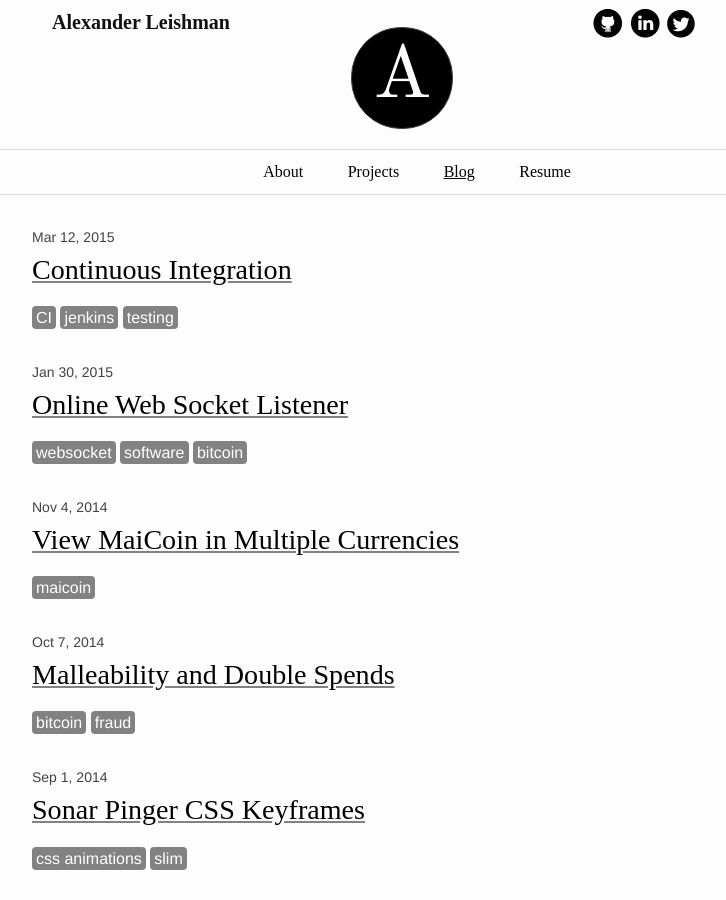
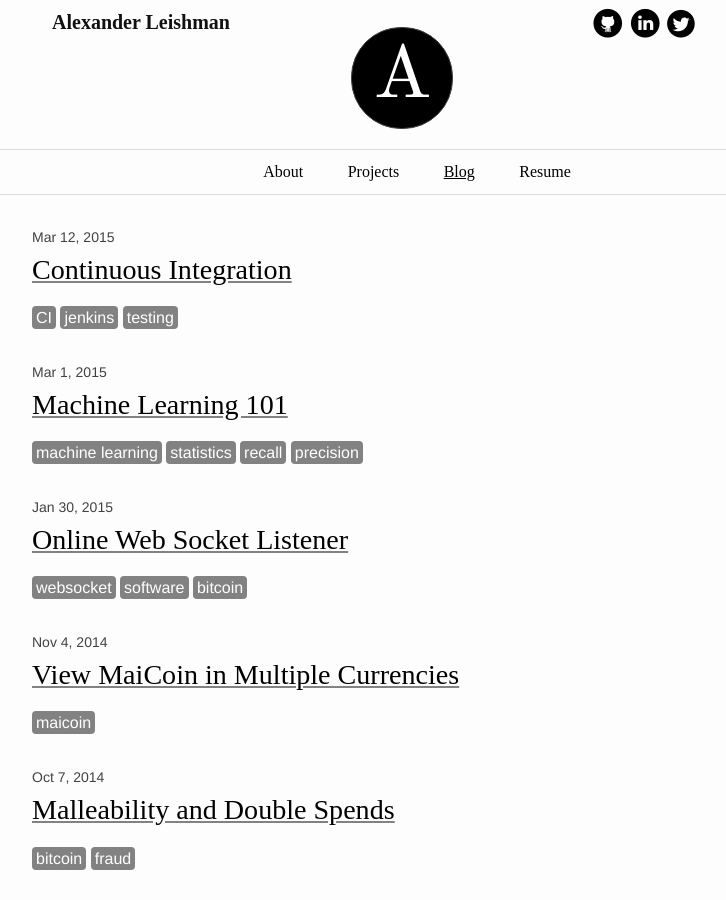
Before and after one commit to leishman/leishman.github.io, a Jekyll site: the page built from posts.html, in a window 1280 px wide and 900 px high. Shown: the whole window, without its empty margins (238-964 px from the left). Built offline with Jekyll 4.4.1, drawn with Linux system fonts in a browser that asks for light colours; some of the changed lines change nothing that is shown.

Commit message:
add first machine learning blog post

```diff
--- a/_includes/head.html
+++ b/_includes/head.html
@@ -13,6 +13,6 @@
   <link rel="stylesheet" href="{{ "/css/main.css" | prepend: site.baseurl }}">
   <link rel="canonical" href="{{ page.url | replace:'index.html','' | prepend: site.baseurl | prepend: site.url }}">
   <link rel="alternate" type="application/rss+xml" title="{{ site.title }}" href="{{ "/feed.xml" | prepend: site.baseurl | prepend: site.url }}" />
-  <link rel="stylesheet" type="text/css" href="http://fonts.googleapis.com/css?family=Old+Standard+TT|Open+Sans&effect=canvas-print">
+  <link rel="stylesheet" type="text/css" href="http://fonts.googleapis.com/css?family=Old+Standard+TT|Open+Sans:400,700&effect=canvas-print">
   <link rel="icon" type="image/x-icon" href="favicon.ico">
 </head>
--- /dev/null
+++ b/_posts/2015-03-01-machine-learning.md
@@ -0,0 +1,42 @@
+---
+layout: post
+title: Machine Learning 101
+date: '2015-03-01T14:15:29+08:00'
+tags:
+- machine learning
+- statistics
+- recall
+- precision
+---
+
+I am currently working through Dr. Andrew Ng's Machine Learning course on [Coursera.org](https://www.coursera.org/course/ml). It is a great introduction to the subject and I have learned a lot so far. In this post I will give an overview of some basic Machine Learning concepts.
+
+### What is Machine Learning?
+
+One day a Statistics Professor met an Algorithms Expert and they fell in love. They had a child and named it Machine Learning.
+
+Jokes aside, Machine Learning describes taking Statistics and Algorithmic theory and using them to make decisions/predictions from data. There are two main types of Machine Learning - *Supervised* and *Unsupervised*. We'll focus on *Supervised Learning*.
+
+### Supervised Learning
+
+*Training a model with a known data set*
+
+For example, email spam classifiers can be built using Supervised Learning techniques. To build such a classifier, you can use a data set consisting of emails that have already been manually classified as SPAM or NOT SPAM. With this data you would train a model (more on this later) to learn from these examples and identify features and respective weights that indicate whether a given email is likely to be spammy.
+
+This initial data set is referred to as the *Training Set*. The efficacy of the trained model can be tested with a *Test Set*, which includes a set of emails that the classifier has never seen before. Calculating the performance of a classifier is not necessarily trivial. For example, if I build a spam classifier that classifies emails correctly 99% of the time, this might sound great. But in reality, what if only 1% of the emails in the test set were spam? If that is the case, then my classifier has made no improvement whatsoever over an unfiltered inbox.
+
+There are various metrics to consider when examining the performance of a model. I'll define some common metrics in the context of our Spam Classifier:
+
+**Precision:** `count of emails accurately classified as spam / count of all emails classified as spam`
+
+**Recall:** `count of emails accurately classified as spam / count of all spam emails`.
+
+*Precision* tells us the proportion emails our model misclassifies as spam (false positives).  *Recall* tells us the proportion of spam emails that our model missed (false negatives).
+
+When building a classifier, we must maintain a balance between precision and recall. Building a model with 100% recall is easily done by classifying every email as spam. Building a model with 100% precision is quite easy as well. We only need to be extremely certain an email is spam before classifying it as such, even if that leads to many other spam messages getting through the filter.
+
+The balance between precision and recall is commonly quantified with a parameter called *F1 Score*, *F-score* or *F-measure* . It is defined as:
+
+**F1 Score:** `2 * (Precision * Recall) / (Precision + Recall)`
+
+In my next post on Machine Learning, I will cover the basics of various Supervised Learning methodologies: Linear and Logarithmic Regression, Neural Networks and Support Vector Machines (SVMs).
```
